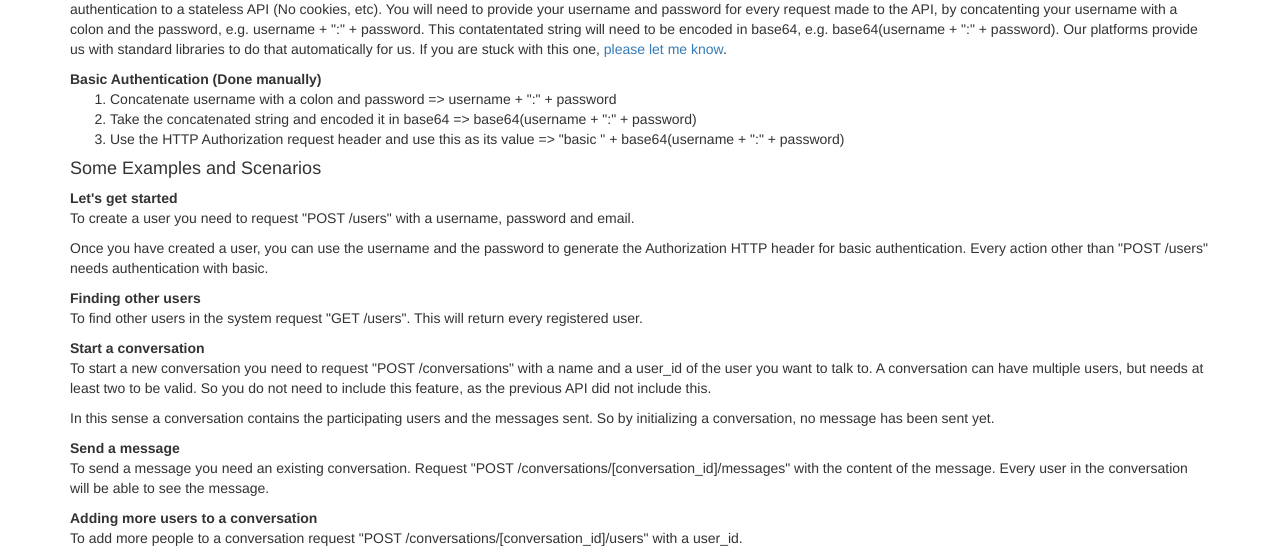
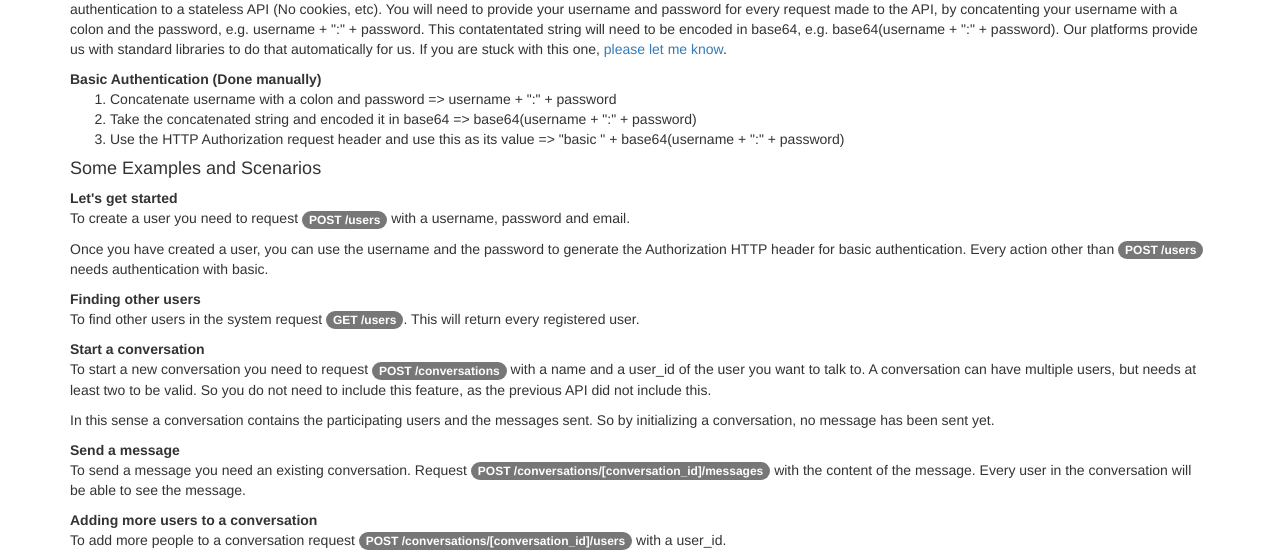
Before and after one commit to JeffroTheClown/message_api, a plain HTML site: page public/index.html in a window 1280 px wide. Shown: the part 224-781 px from the top of the page. Drawn offline with nearby package versions, Linux system fonts and the light colour scheme.

Commit message:
changes in description

```diff
--- a/public/index.html
+++ b/public/index.html
@@ -177,17 +177,17 @@
           </ol>
           <h4>Some Examples and Scenarios</h4>
           <strong>Let's get started</strong>
-          <p>To create a user you need to request "POST /users" with a username, password and email.</p>
-          <p>Once you have created a user, you can use the username and the password to generate the Authorization HTTP header for basic authentication. Every action other than "POST /users" needs authentication with basic.</p>
+          <p>To create a user you need to request <span class="badge">POST /users</span> with a username, password and email.</p>
+          <p>Once you have created a user, you can use the username and the password to generate the Authorization HTTP header for basic authentication. Every action other than <span class="badge">POST /users</span> needs authentication with basic.</p>
           <strong>Finding other users</strong>
-          <p>To find other users in the system request "GET /users". This will return every registered user.</p>
+          <p>To find other users in the system request <span class="badge">GET /users</span>. This will return every registered user.</p>
           <strong>Start a conversation</strong>
-          <p>To start a new conversation you need to request "POST /conversations" with a name and a user_id of the user you want to talk to. A conversation can have multiple users, but needs at least two to be valid. So you do not need to include this feature, as the previous API did not include this.</p>
+          <p>To start a new conversation you need to request <span class="badge">POST /conversations</span> with a name and a user_id of the user you want to talk to. A conversation can have multiple users, but needs at least two to be valid. So you do not need to include this feature, as the previous API did not include this.</p>
           <p>In this sense a conversation contains the participating users and the messages sent. So by initializing a conversation, no message has been sent yet.</p>
           <strong>Send a message</strong>
-          <p>To send a message you need an existing conversation. Request "POST /conversations/[conversation_id]/messages" with the content of the message. Every user in the conversation will be able to see the message.</p>
+          <p>To send a message you need an existing conversation. Request <span class="badge">POST /conversations/[conversation_id]/messages</span> with the content of the message. Every user in the conversation will be able to see the message.</p>
           <strong>Adding more users to a conversation</strong>
-          <p>To add more people to a conversation request "POST /conversations/[conversation_id]/users" with a user_id.</p>
+          <p>To add more people to a conversation request <span class="badge">POST /conversations/[conversation_id]/users</span> with a user_id.</p>
           <strong>Adding images</strong>
           <p><em>This feature is not yet implemented, but will be soon. You would be able to add images to messages and users.</em></p>
           <p class="lead">If people are unclear please let me know! I will help as much as I can. <a href="mailto:tsov@me.com?subject=MessageAPI">Mail me!</a></p>
```
